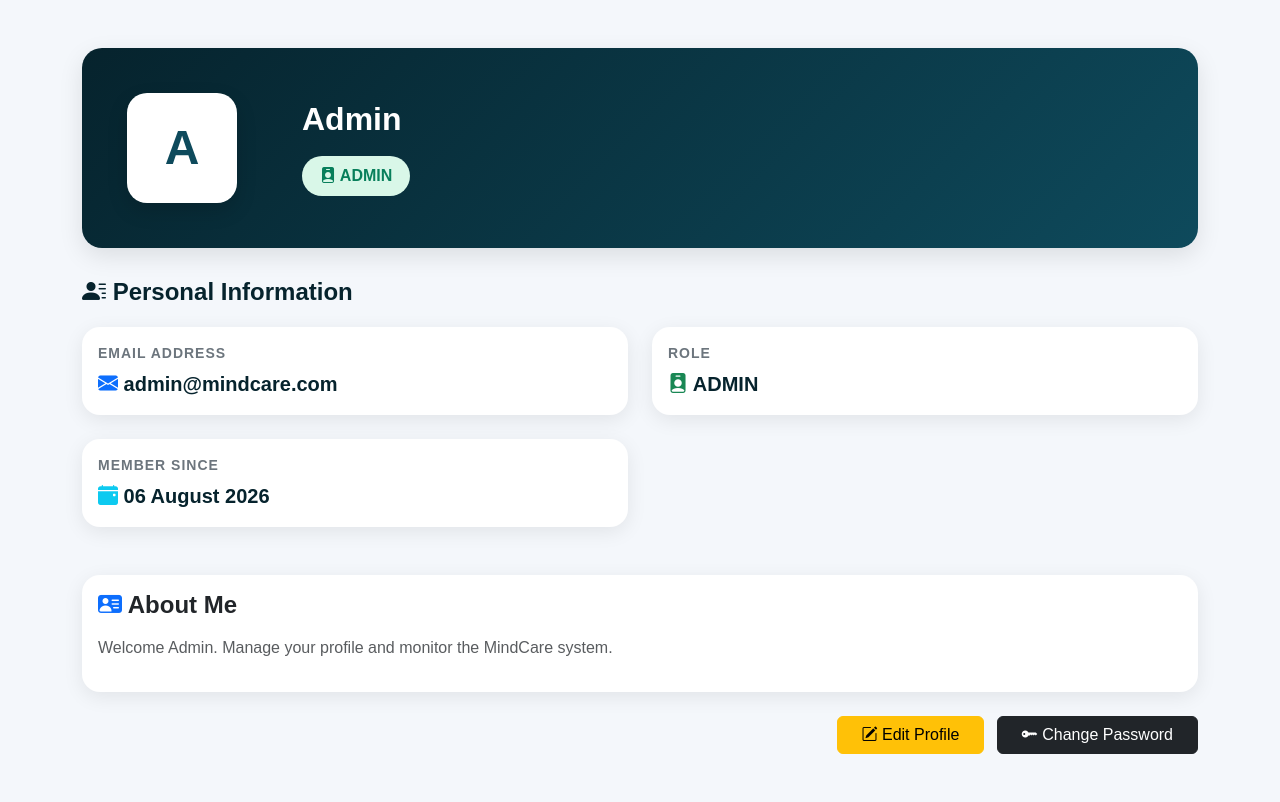
After one commit to Chauhan-Alfiya/MainCare, a Flask app: page /profile in a window 1280 px wide. The commit adds this page. Run offline with Flask 3, Linux system fonts and the light colour scheme; a user stored in the database is signed in; data comes from the database, SQL or seed files in the repository.

Commit message:
profile page add

```diff
--- a/app.py
+++ b/app.py
@@ -2672,6 +2672,72 @@ def delete_resource(resource_id):
     flash("Deleted")
 
     return redirect(url_for("resources"))
+    # ===========================
+# PROFILE
+# ===========================
+
+@app.route("/profile")
+def profile():
+
+    if "user_id" not in session:
+        return redirect(url_for("login"))
+
+    db = get_db_connection()
+    cursor = db.cursor(dictionary=True)
+
+    role = session.get("role")
+
+    if role == "STUDENT":
+
+        cursor.execute("""
+            SELECT
+                u.username,
+                u.email,
+                u.created_at,
+                s.class,
+                s.stream
+            FROM users u
+            INNER JOIN student_details s
+            ON u.user_id=s.user_id
+            WHERE u.user_id=%s
+        """,(session["user_id"],))
+
+    elif role == "COUNSELLOR":
+
+        cursor.execute("""
+            SELECT
+                u.username,
+                u.email,
+                u.created_at,
+                c.qualification,
+                c.specialization,
+                c.experience
+            FROM users u
+            INNER JOIN counsellor_details c
+            ON u.user_id=c.user_id
+            WHERE u.user_id=%s
+        """,(session["user_id"],))
+
+    else:
+
+        cursor.execute("""
+            SELECT
+                username,
+                email,
+                created_at
+            FROM users
+            WHERE user_id=%s
+        """,(session["user_id"],))
+
+    user = cursor.fetchone()
+
+    cursor.close()
+    db.close()
+
+    return render_template(
+        "profile.html",
+        user=user
+    )
 # ===========================
 # LOGOUT
 # ===========================
--- a/templates/includes/sidebar.html
+++ b/templates/includes/sidebar.html
@@ -614,7 +614,7 @@ border-radius:0;
 </a>
 
 
-<a href="#" class="sidebar-link">
+<a href="{{ url_for('profile') }}" class="sidebar-link">
 
     <div class="sidebar-left">
         <i class="bi bi-person-circle"></i>
--- /dev/null
+++ b/templates/profile.html
@@ -0,0 +1,509 @@
+<!DOCTYPE html>
+<html lang="en">
+
+<head>
+
+<meta charset="UTF-8">
+<meta name="viewport"
+      content="width=device-width, initial-scale=1">
+
+<title>My Profile | MindCare</title>
+
+<link href="https://cdn.jsdelivr.net/npm/bootstrap@5.3.3/dist/css/bootstrap.min.css"
+rel="stylesheet">
+
+<link href="https://cdn.jsdelivr.net/npm/bootstrap-icons@1.11.3/font/bootstrap-icons.css"
+rel="stylesheet">
+
+<style>
+
+:root{
+
+--mindcare-navy:#06232d;
+--mindcare-teal:#0e4a5c;
+--mindcare-mint:#14b8a6;
+--mindcare-bg:#f4f7fb;
+
+}
+
+body{
+
+background:var(--mindcare-bg);
+
+font-family:Arial,Helvetica,sans-serif;
+
+}
+
+.profile-header{
+
+background:linear-gradient(135deg,
+var(--mindcare-navy),
+var(--mindcare-teal));
+
+padding:45px;
+
+border-radius:20px;
+
+color:#fff;
+
+box-shadow:0 8px 25px rgba(0,0,0,.1);
+
+margin-bottom:30px;
+
+}
+
+.avatar{
+
+width:110px;
+
+height:110px;
+
+border-radius:20px;
+
+background:#fff;
+
+display:flex;
+
+align-items:center;
+
+justify-content:center;
+
+font-size:48px;
+
+font-weight:bold;
+
+color:var(--mindcare-teal);
+
+box-shadow:0 8px 20px rgba(0,0,0,.15);
+
+}
+
+.role-badge{
+
+background:#d9f7e8;
+
+color:#087f5b;
+
+padding:8px 18px;
+
+border-radius:30px;
+
+font-weight:600;
+
+display:inline-block;
+
+margin-top:10px;
+
+}
+
+.info-card{
+
+border:none;
+
+border-radius:18px;
+
+box-shadow:0 5px 20px rgba(0,0,0,.08);
+
+}
+
+.info-title{
+
+font-size:14px;
+
+color:#6c757d;
+
+text-transform:uppercase;
+
+font-weight:600;
+
+letter-spacing:1px;
+
+margin-bottom:5px;
+
+}
+
+.info-value{
+
+font-size:20px;
+
+font-weight:600;
+
+color:#06232d;
+
+}
+
+.section-title{
+
+font-size:24px;
+
+font-weight:700;
+
+color:#06232d;
+
+margin-bottom:20px;
+
+}
+
+.about-card{
+
+border:none;
+
+border-radius:18px;
+
+box-shadow:0 5px 20px rgba(0,0,0,.08);
+
+}
+
+</style>
+
+</head>
+
+<body>
+
+<div class="container py-5">
+
+<div class="profile-header">
+
+<div class="row align-items-center">
+
+<div class="col-md-2 text-center">
+
+<div class="avatar">
+
+{{ user.username[0]|upper }}
+
+</div>
+
+</div>
+
+<div class="col-md-10">
+
+<h2 class="fw-bold">
+
+{{ user.username }}
+
+</h2>
+
+<div class="role-badge">
+
+<i class="bi bi-person-badge-fill"></i>
+
+{{ session.role }}
+
+</div>
+
+</div>
+
+</div>
+
+</div>
+<!-- ==========================
+PERSONAL INFORMATION
+========================== -->
+
+<h3 class="section-title">
+
+<i class="bi bi-person-lines-fill"></i>
+
+Personal Information
+
+</h3>
+
+<div class="row g-4">
+
+<div class="col-md-6">
+
+<div class="card info-card">
+
+<div class="card-body">
+
+<div class="info-title">
+
+Email Address
+
+</div>
+
+<div class="info-value">
+
+<i class="bi bi-envelope-fill text-primary"></i>
+
+{{ user.email }}
+
+</div>
+
+</div>
+
+</div>
+
+</div>
+
+<div class="col-md-6">
+
+<div class="card info-card">
+
+<div class="card-body">
+
+<div class="info-title">
+
+Role
+
+</div>
+
+<div class="info-value">
+
+<i class="bi bi-person-badge-fill text-success"></i>
+
+{{ session.role }}
+
+</div>
+
+</div>
+
+</div>
+
+</div>
+
+{% if session.role=="STUDENT" %}
+
+<div class="col-md-6">
+
+<div class="card info-card">
+
+<div class="card-body">
+
+<div class="info-title">
+
+Class
+
+</div>
+
+<div class="info-value">
+
+<i class="bi bi-mortarboard-fill text-warning"></i>
+
+{{ user.class }}
+
+</div>
+
+</div>
+
+</div>
+
+</div>
+
+<div class="col-md-6">
+
+<div class="card info-card">
+
+<div class="card-body">
+
+<div class="info-title">
+
+Stream
+
+</div>
+
+<div class="info-value">
+
+<i class="bi bi-book-fill text-danger"></i>
+
+{{ user.stream }}
+
+</div>
+
+</div>
+
+</div>
+
+</div>
+
+{% endif %}
+
+{% if session.role=="COUNSELLOR" %}
+
+<div class="col-md-6">
+
+<div class="card info-card">
+
+<div class="card-body">
+
+<div class="info-title">
+
+Qualification
+
+</div>
+
+<div class="info-value">
+
+{{ user.qualification }}
+
+</div>
+
+</div>
+
+</div>
+
+</div>
+
+<div class="col-md-6">
+
+<div class="card info-card">
+
+<div class="card-body">
+
+<div class="info-title">
+
+Specialization
+
+</div>
+
+<div class="info-value">
+
+{{ user.specialization }}
+
+</div>
+
+</div>
+
+</div>
+
+</div>
+
+<div class="col-md-6">
+
+<div class="card info-card">
+
+<div class="card-body">
+
+<div class="info-title">
+
+Experience
+
+</div>
+
+<div class="info-value">
+
+{{ user.experience }} Years
+
+</div>
+
+</div>
+
+</div>
+
+</div>
+
+{% endif %}
+
+<div class="col-md-6">
+
+<div class="card info-card">
+
+<div class="card-body">
+
+<div class="info-title">
+
+Member Since
+
+</div>
+
+<div class="info-value">
+
+<i class="bi bi-calendar-event-fill text-info"></i>
+
+{{ user.created_at.strftime('%d %B %Y') }}
+
+</div>
+
+</div>
+
+</div>
+
+</div>
+
+</div>
+<!-- ==========================
+ABOUT SECTION
+========================== -->
+
+<div class="mt-5">
+
+<div class="card about-card">
+
+<div class="card-body">
+
+<h4 class="fw-bold mb-3">
+
+<i class="bi bi-person-vcard-fill text-primary"></i>
+
+About Me
+
+</h4>
+
+<p class="text-muted">
+
+{% if session.role=="STUDENT" %}
+
+Welcome to MindCare.
+This profile contains your academic and personal information.
+Keep your profile updated for a better counselling experience.
+
+{% elif session.role=="COUNSELLOR" %}
+
+Welcome to MindCare.
+This profile contains your professional information.
+Students can view your specialization and qualifications.
+
+{% else %}
+
+Welcome Admin.
+Manage your profile and monitor the MindCare system.
+
+{% endif %}
+
+</p>
+
+</div>
+
+</div>
+
+</div>
+
+
+<!-- ==========================
+ACTION BUTTONS
+========================== -->
+
+<div class="mt-4 text-end">
+
+<a href="#"
+
+class="btn btn-warning px-4 me-2">
+
+<i class="bi bi-pencil-square"></i>
+
+Edit Profile
+
+</a>
+
+<a href="#"
+
+class="btn btn-dark px-4">
+
+<i class="bi bi-key-fill"></i>
+
+Change Password
+
+</a>
+
+</div>
+
+
+</div>
+
+
+<script src="https://cdn.jsdelivr.net/npm/bootstrap@5.3.3/dist/js/bootstrap.bundle.min.js"></script>
+
+</body>
+
+</html>
```
